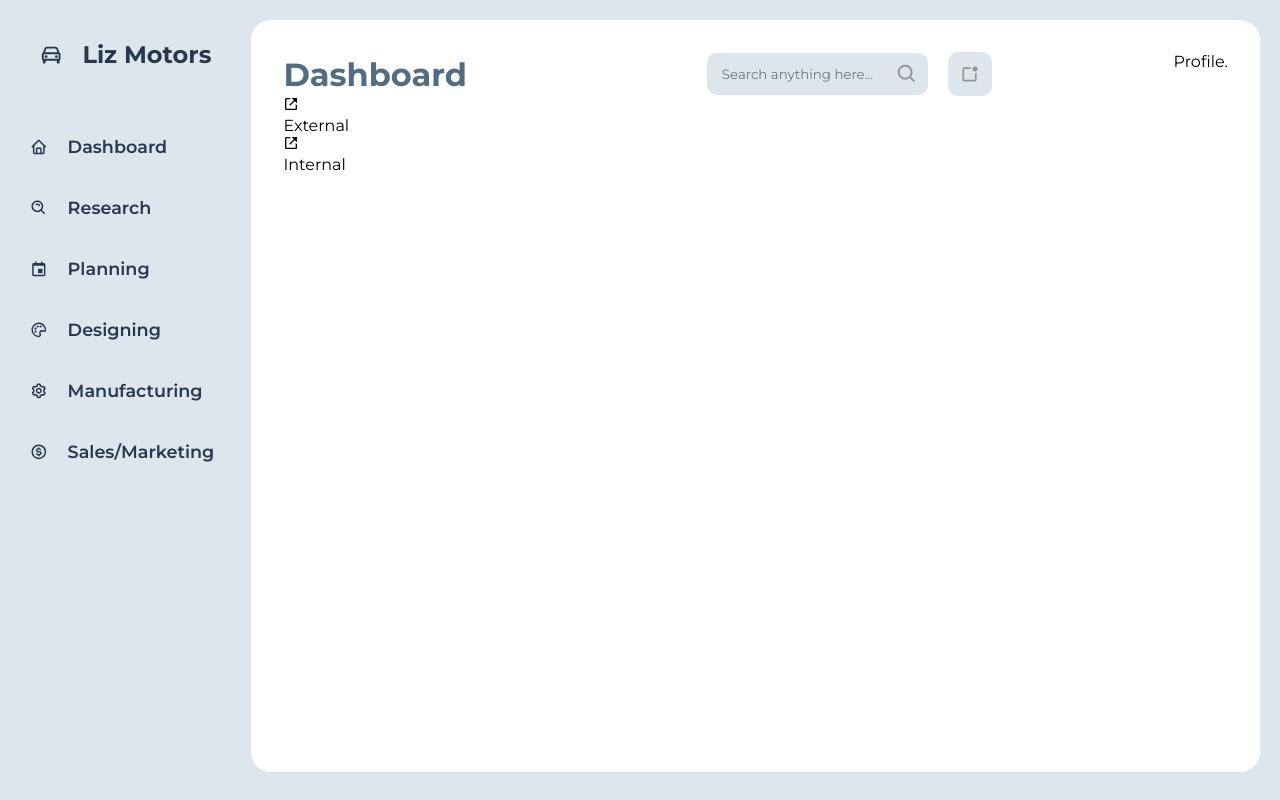
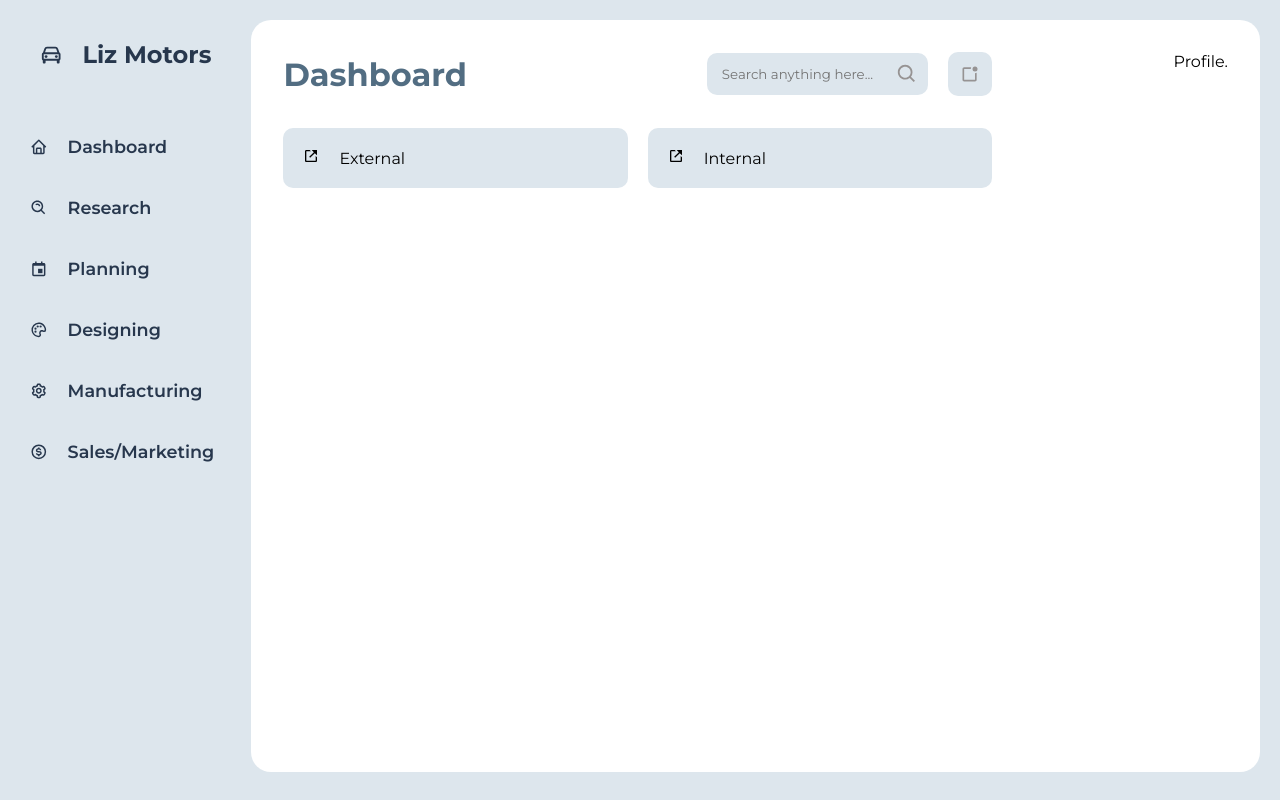
Before and after one commit to John-emlex/LizMotor, a React (Vite) app: page / in a window 1280 px wide. Built offline with nearby package versions, Linux system fonts and the light colour scheme.

Commit message:
content header for card

```diff
--- a/src/styles/content.css
+++ b/src/styles/content.css
@@ -59,3 +59,28 @@
   transform: scale(1.3);
   cursor: pointer;
 }
+
+/* card container */
+.card--container {
+  display: flex;
+  gap: 20px;
+  align-items: center;
+  margin-top: 2rem;
+}
+.card {
+  flex: 1;
+  background: #dde6ed;
+  padding: 20px;
+  border-radius: 10px;
+  display: flex;
+  align-items: center;3
+  flex-direction: row;
+  gap: 20px;
+  transition: 0.5s ease-in-out;
+}
+.card:hover {
+  transform: scale(1.04);
+  cursor: pointer;
+}
+.card--cover {
+}
```
